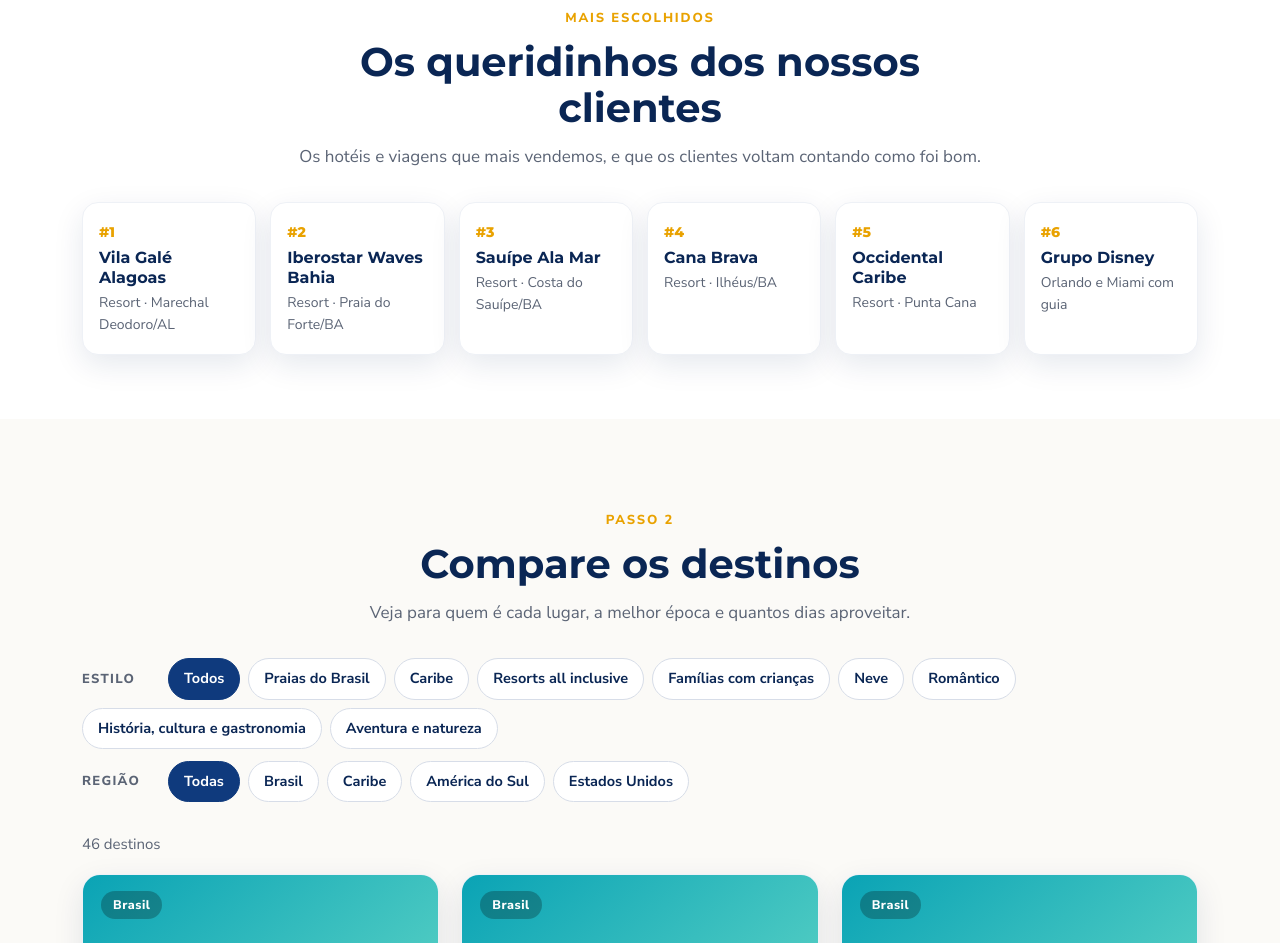
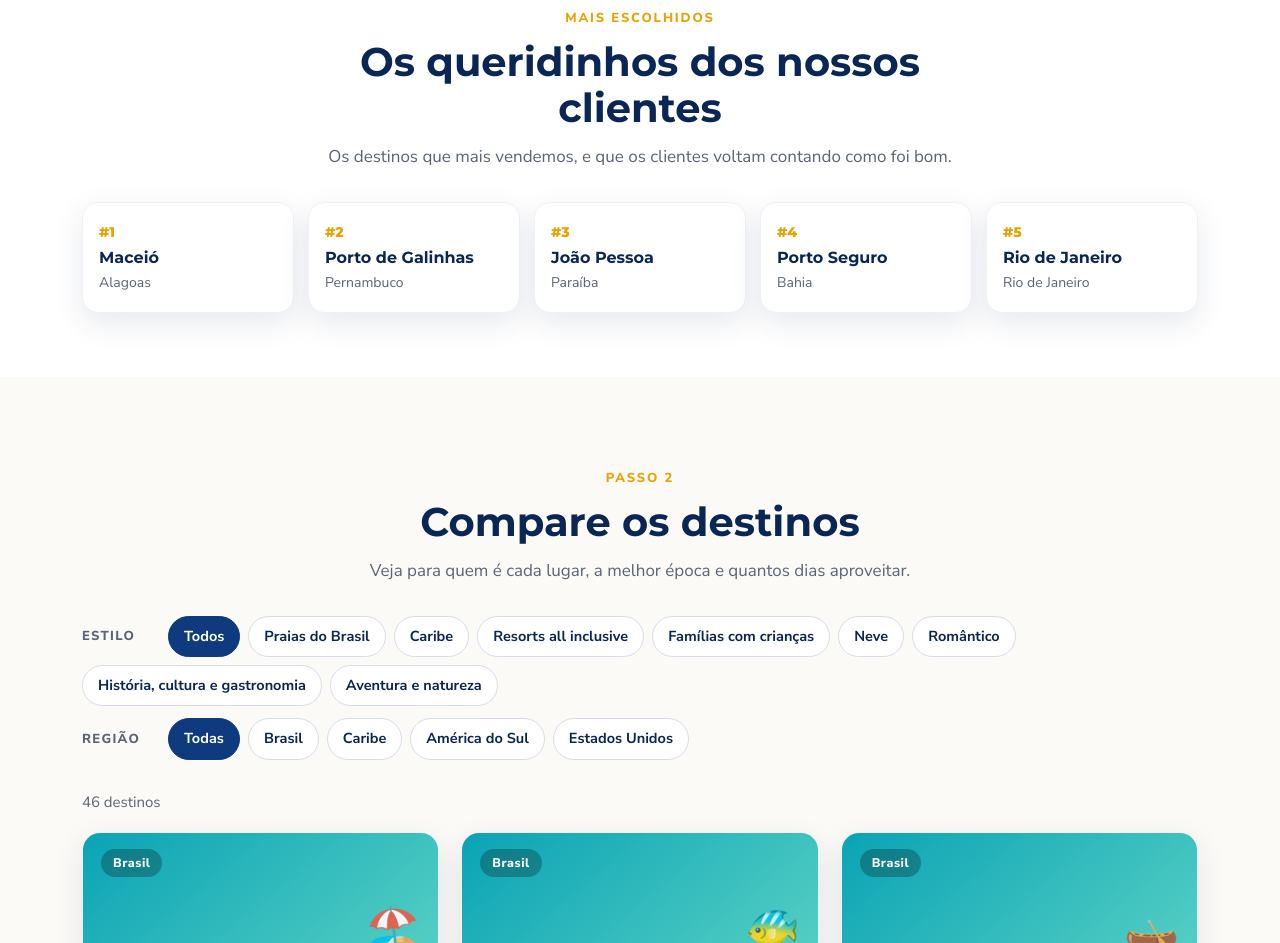
Before and after one commit to annaiturismo/site, a plain HTML site: page destinos.html in a window 1280 px wide. Shown: the part 1354-2297 px from the top of the page. Drawn offline with Linux system fonts and the light colour scheme.

Commit message:
Queridinhos: destinos mais vendidos
Co-Authored-By: Claude Opus 5.5 <noreply@anthropic.com>
Claude-Session: https://claude.ai/code/session_01FDuZz8JTniBtmWeRauMztE

```diff
--- a/destinos.html
+++ b/destinos.html
@@ -39,7 +39,7 @@
 @media(max-width:900px){.estilos{grid-template-columns:1fr 1fr}}
 @media(max-width:480px){.estilo{min-height:140px;padding:20px 16px}.estilo h3{font-size:17px}}
 
-.queridinhos{display:grid;grid-template-columns:repeat(6,1fr);gap:14px}
+.queridinhos{display:grid;grid-template-columns:repeat(5,1fr);gap:14px}
 .queridinho{background:#fff;border-radius:16px;padding:18px 16px;box-shadow:var(--sombra);text-decoration:none;color:inherit;border:1px solid #eef1f6;transition:.2s;display:flex;flex-direction:column;gap:4px}
 .queridinho:hover{transform:translateY(-3px);border-color:var(--ouro)}
 .queridinho .pos{font-family:'Montserrat';font-weight:800;color:var(--ouro-esc);font-size:14px}
@@ -110,7 +110,7 @@
 </div></section>
 
 <section style="background:#fff;padding:64px 0"><div class="wrap">
-  <div class="titulo" style="margin-bottom:32px"><small>Mais escolhidos</small><h2>Os queridinhos dos nossos clientes</h2><p>Os hotéis e viagens que mais vendemos, e que os clientes voltam contando como foi bom.</p></div>
+  <div class="titulo" style="margin-bottom:32px"><small>Mais escolhidos</small><h2>Os queridinhos dos nossos clientes</h2><p>Os destinos que mais vendemos, e que os clientes voltam contando como foi bom.</p></div>
   <div class="queridinhos" id="queridinhos"></div>
 </div></section>
 
@@ -191,12 +191,11 @@ var REGIOES = ['Brasil','Caribe','América do Sul','Estados Unidos'];
 
 /* Queridinhos: os mais vendidos da agência */
 var QUERIDINHOS = [
-  {nome:'Vila Galé Alagoas',        onde:'Resort · Marechal Deodoro/AL', link:'resorts-vila-gale.html'},
-  {nome:'Iberostar Waves Bahia',    onde:'Resort · Praia do Forte/BA', link:'resorts-praia-do-forte.html'},
-  {nome:'Sauípe Ala Mar',           onde:'Resort · Costa do Sauípe/BA', link:'resorts-praia-do-forte.html'},
-  {nome:'Cana Brava',               onde:'Resort · Ilhéus/BA', link:'cana-brava.html'},
-  {nome:'Occidental Caribe',        onde:'Resort · Punta Cana', link:'punta-cana.html'},
-  {nome:'Grupo Disney',             onde:'Orlando e Miami com guia', link:'disney.html'}
+  {nome:'Maceió',            onde:'Alagoas',        link:'maceio.html'},
+  {nome:'Porto de Galinhas', onde:'Pernambuco',     link:'porto-de-galinhas.html'},
+  {nome:'João Pessoa',       onde:'Paraíba',        link:'joao-pessoa.html'},
+  {nome:'Porto Seguro',      onde:'Bahia',          link:'porto-seguro.html'},
+  {nome:'Rio de Janeiro',    onde:'Rio de Janeiro', link:'rio-de-janeiro.html'}
 ];
 
 /* inv: 1 = $, 2 = $$, 3 = $$$ */
```
